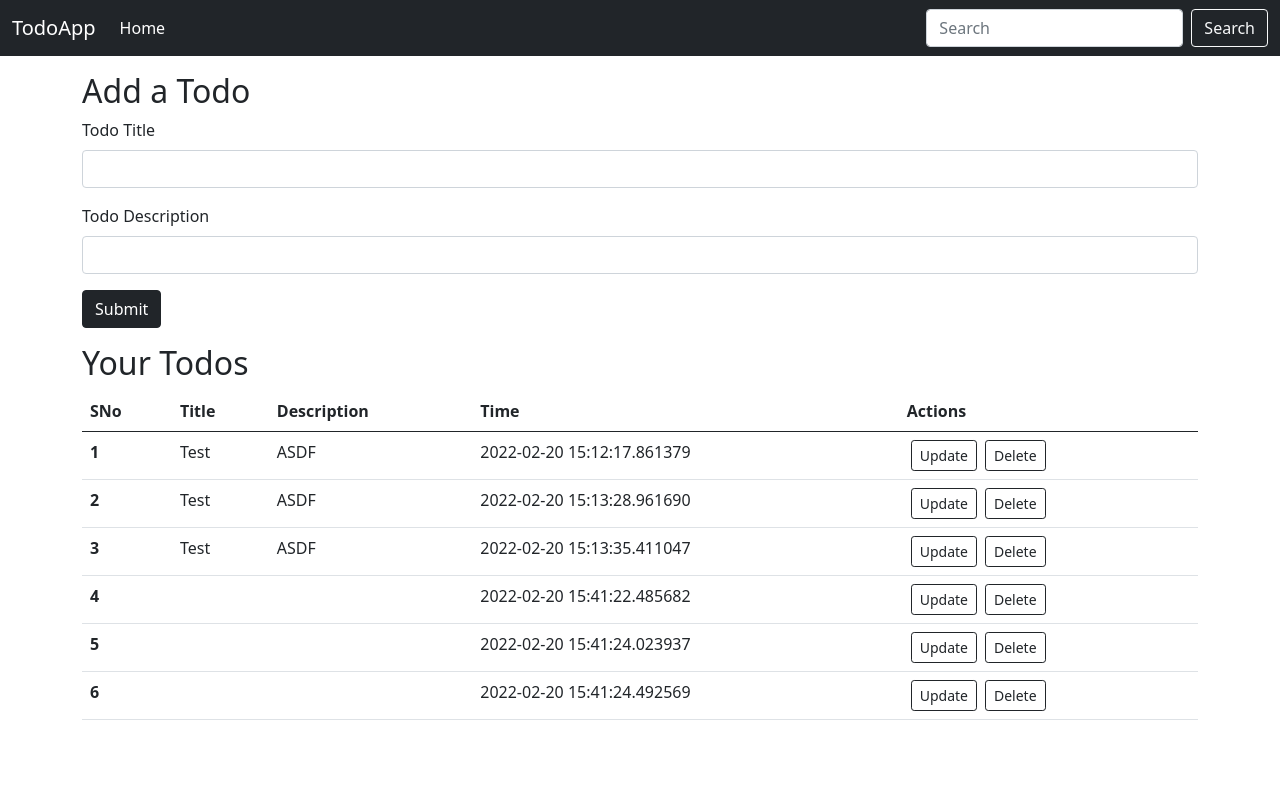
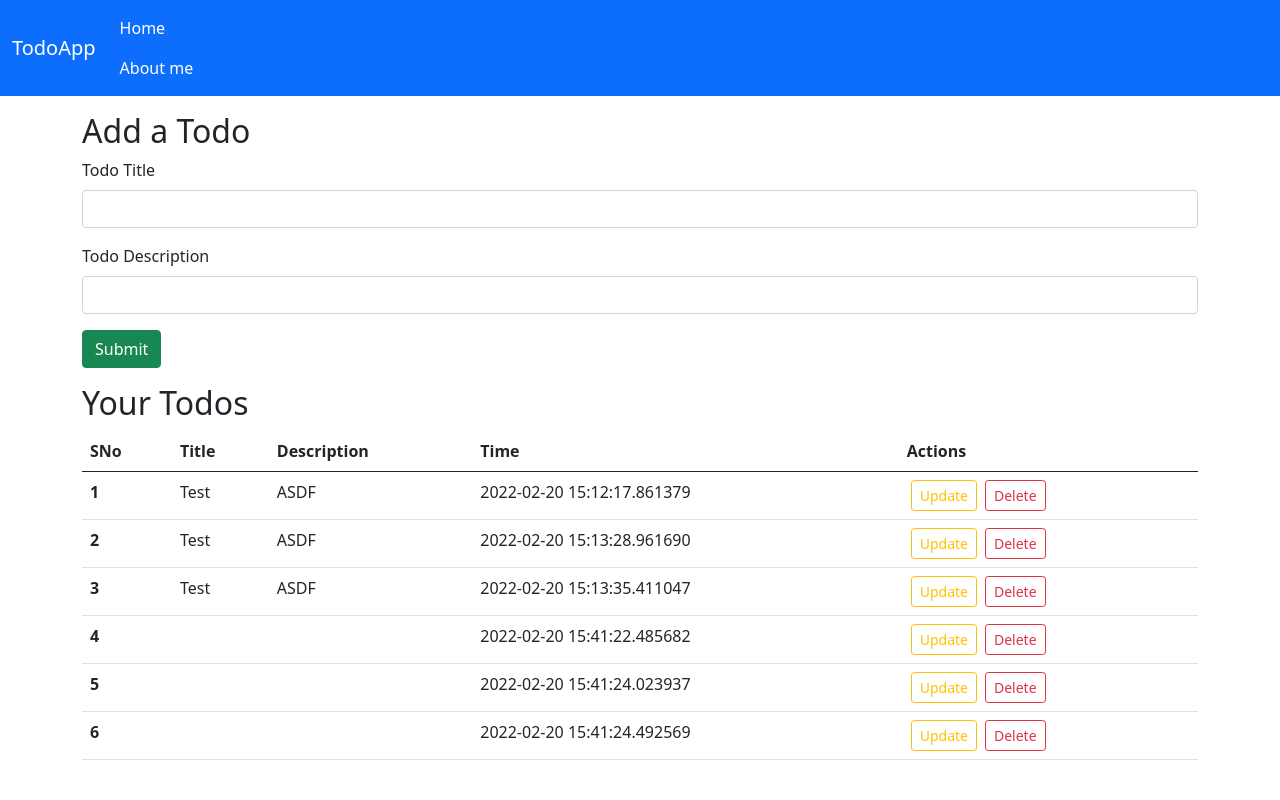
Before and after one commit to PascalMasny/ToDo-Flask-App, a Flask app: page / in a window 1280 px wide. Run offline with Flask 2, Linux system fonts and the light colour scheme; data comes from the database, SQL or seed files in the repository; both versions use the stored data as it was after the commit.

Commit message:
try to add about me page

```diff
--- a/app/templates/base.html
+++ b/app/templates/base.html
@@ -19,7 +19,7 @@
 <body>
 
     <!-- navbar -->
-    <nav class="navbar navbar-expand-lg navbar-dark bg-dark">
+    <nav class="navbar navbar-expand-lg navbar-dark bg-primary">
         <div class="container-fluid">
             <a class="navbar-brand" href="/">TodoApp</a>
             <button class="navbar-toggler" type="button" data-bs-toggle="collapse"
@@ -31,12 +31,15 @@
                 <ul class="navbar-nav me-auto mb-2 mb-lg-0">
                     <li class="nav-item">
                         <a class="nav-link active" aria-current="page" href="#">Home</a>
+                        <a class="nav-link active" aria-current="page" href="youtube.com">About me</a>
                     </li>
                 </ul>
+                <!--
                 <form class="d-flex">
                     <input class="form-control me-2" type="search" placeholder="Search" aria-label="Search">
                     <button class="btn btn-outline-light" type="submit">Search</button>
                 </form>
+                -->
             </div>
         </div>
     </nav>
--- a/app/templates/index.html
+++ b/app/templates/index.html
@@ -14,7 +14,7 @@
       <input type="text" class="form-control" name="desc" id="desc">
     </div>
 
-    <button type="submit" class="btn btn-dark">Submit</button>
+    <button type="submit" class="btn btn-success">Submit</button>
   </form>
 </div>
 <div class="container my-3">
@@ -45,8 +45,8 @@
         <td>{{todo.desc}}</td>
         <td>{{todo.date_created}}</td>
         <td>
-          <a href="/update/{{todo.sno}}" type="button" class="btn btn-outline-dark btn-sm mx-1">Update</button>
-            <a href="/delete/{{todo.sno}}" type="button" class="btn btn-outline-dark btn-sm mx-1">Delete</button>
+          <a href="/update/{{todo.sno}}" type="button" class="btn btn-outline-warning btn-sm mx-1">Update</button>
+            <a href="/delete/{{todo.sno}}" type="button" class="btn btn-outline-danger btn-sm mx-1">Delete</button>
 
         </td>
       </tr>
```
Also changed, not shown: app/templates/about.html (added, +7 -0 lines), app/todo.db.
